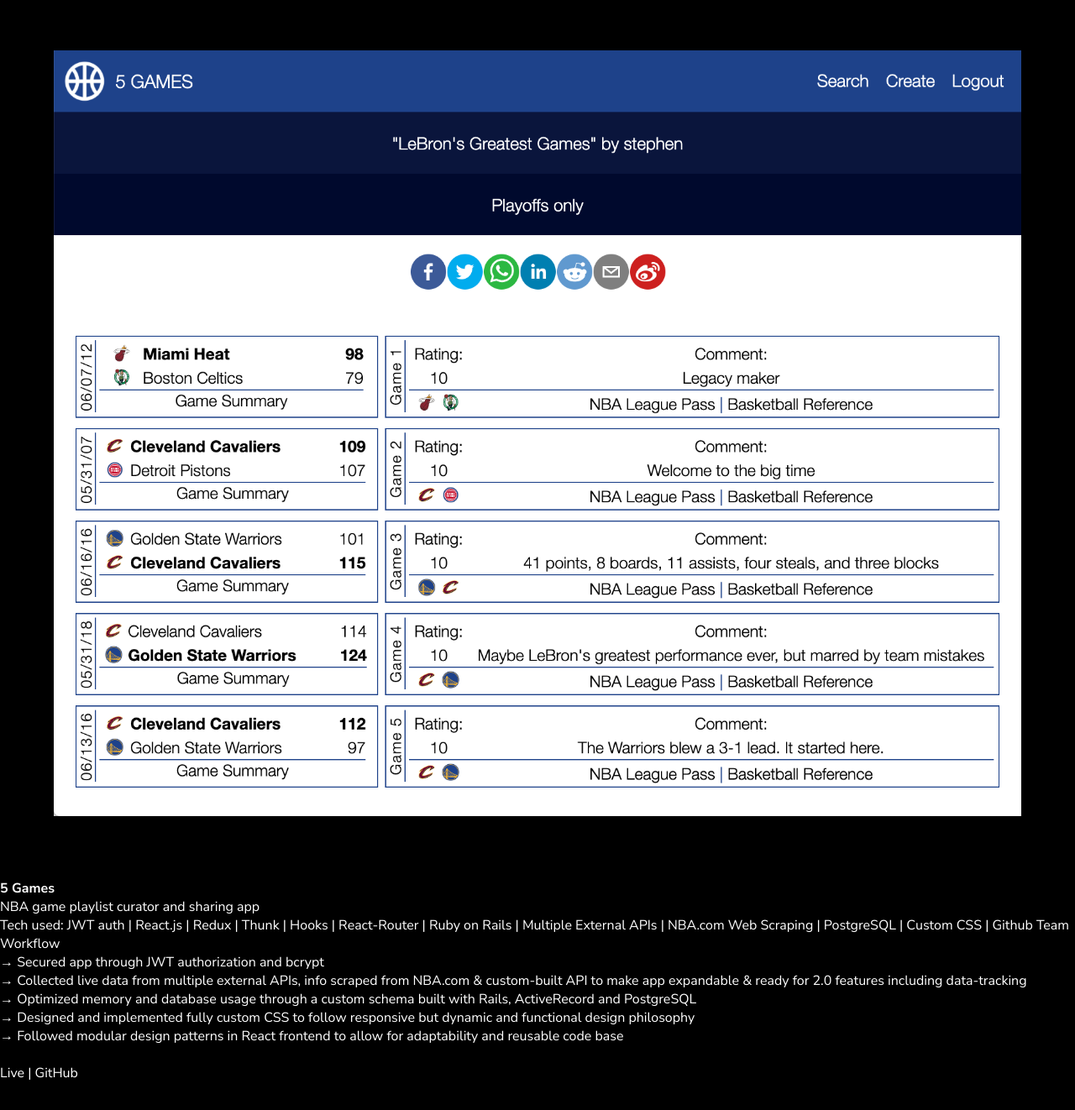
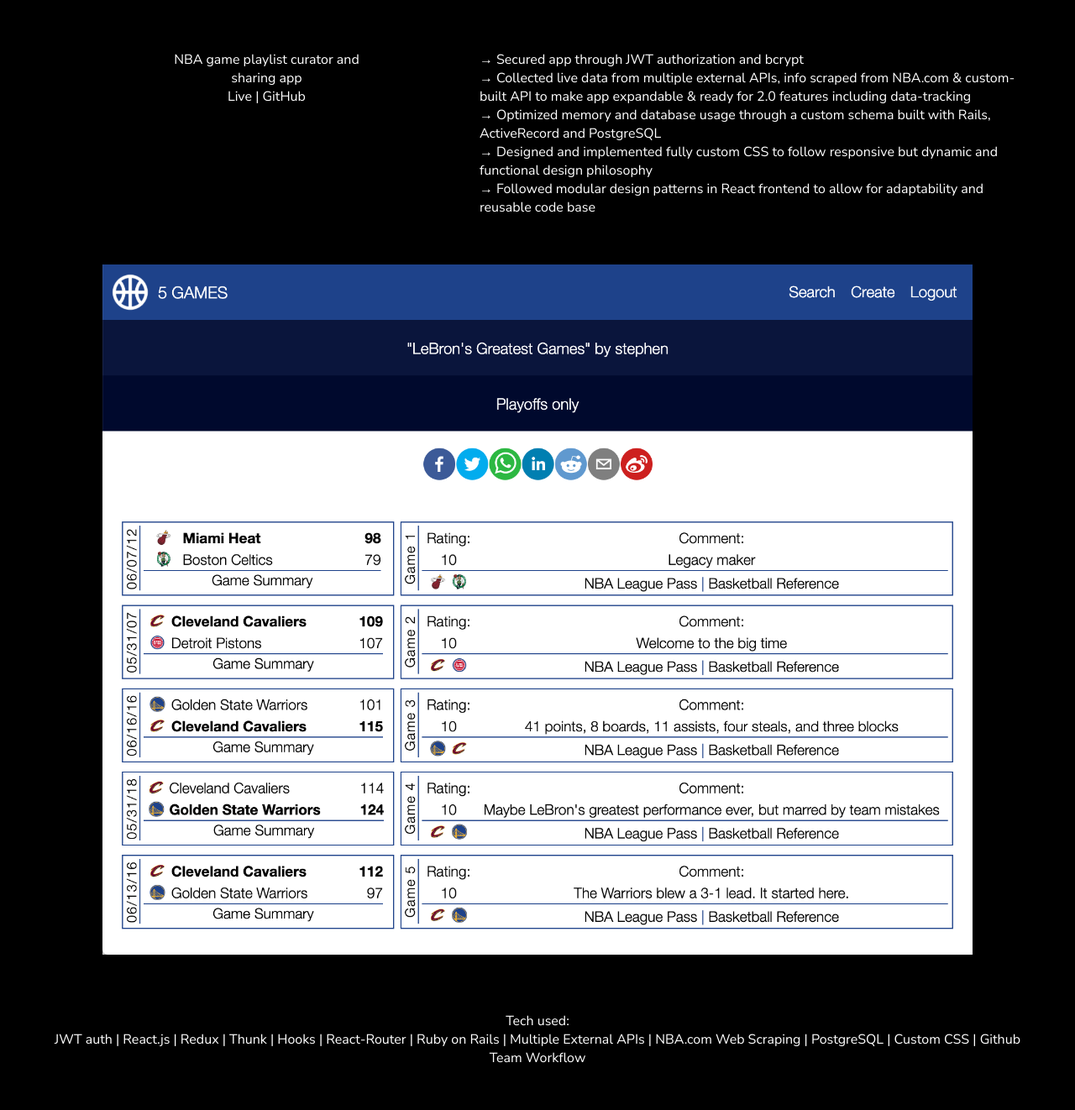
Before and after one commit to stephenkeating/keating-portfolio, a React (Create React App) app: page /#/fivegames in a window 1280 px wide. Shown: the part 508-1830 px from the top of the page at 84% size. Before the commit the page ends 1797 px from the top, so only its background shows below. Built offline with nearby package versions, Linux system fonts and the light colour scheme.

Commit message:
styling project pages

```diff
--- a/src/App.css
+++ b/src/App.css
@@ -150,6 +150,10 @@
   margin: 5%;
 }
 
+.project-page-tech {
+  text-align: center;
+}
+
 .project-page-row {
   display: flex;
 }
--- a/src/Pages/Earworm.js
+++ b/src/Pages/Earworm.js
@@ -30,16 +30,6 @@
               {' | '}
               <a href={github} target="_blank" rel="noopener noreferrer">GitHub</a>
             </div>
-            <br></br>
-            <div className='project-page-tech'>
-              {'Tech used: '}
-              <br></br>
-              { tech.map((t, i) =>
-                          <span key={i}>
-                            { (i ? ' | ': '') + t }
-                          </span>
-              )}
-            </div>
           </div>
           <div className='project-page-column'>
             <div className='project-page-bullets'>
@@ -51,10 +41,19 @@
             </div>
           </div>
         </div>
+        <h1>
+          <img className='project-page-image' src={ require(`../Assets/${shortName}.png`) } alt={`${title} screenshot`}/>
+        </h1>
+        <div className='project-page-tech'>
+                {'Tech used: '}
+                <br></br>
+                { tech.map((t, i) =>
+                            <span key={i}>
+                              { (i ? ' | ': '') + t }
+                            </span>
+                )}
+        </div>
       </div>
-      <h1>
-        <img className='project-page-image' src={ require(`../Assets/${shortName}.png`) } alt={`${title} screenshot`}/>
-      </h1>
     </div>
   )
 };
--- a/src/Pages/FiveGames.js
+++ b/src/Pages/FiveGames.js
@@ -17,39 +17,44 @@
   return (
     <div className='project-page'>
       <h1 className='product-page-title'>
-        {title}
+        <a href={url} target="_blank" rel="noopener noreferrer">{title}</a>
       </h1>
-      <h1>
-        <img className='project-page-image' src={ require(`../Assets/${shortName}.png`) } alt={`${title} screenshot`}/>
-      </h1>
-      <div className='project-page-sub-title'>
-        {title}
-      </div>
+      <div className='project-page-body'>
+        <div className='project-page-row'>
+          <div className='project-page-column left-column'>
             <div className='project-page-description'>
               { description }
             </div>
-      <div className='project-page-tech'>
-        {'Tech used: '}
-        { tech.map((t, i) =>
-                    <span>
-                      { (i ? ' | ': '') + t }
-                    </span>
-        )}
-      </div>
-      <div className='project-page-bullets'>
-        { bullets.map(bullet =>
-                      <div>
-                        {'→ '}{ bullet }
-                      </div>
-          )}
-      </div>
-      <br></br>
             <div className='project-page-links'>
               <a href={url} target="_blank" rel="noopener noreferrer">Live</a>
               {' | '}
               <a href={github} target="_blank" rel="noopener noreferrer">GitHub</a>
             </div>
           </div>
+          <div className='project-page-column'>
+            <div className='project-page-bullets'>
+              { bullets.map((bullet, i) =>
+                            <div key={i}>
+                              {'→ '}{ bullet }
+                            </div>
+                )}
+            </div>
+          </div>
+        </div>
+        <h1>
+          <img className='project-page-image' src={ require(`../Assets/${shortName}.png`) } alt={`${title} screenshot`}/>
+        </h1>
+        <div className='project-page-tech'>
+                {'Tech used: '}
+                <br></br>
+                { tech.map((t, i) =>
+                            <span key={i}>
+                              { (i ? ' | ': '') + t }
+                            </span>
+                )}
+        </div>
+      </div>
+    </div>
   )
 };
 
--- a/src/Pages/StockTracker.js
+++ b/src/Pages/StockTracker.js
@@ -17,39 +17,44 @@
   return (
     <div className='project-page'>
       <h1 className='product-page-title'>
-        {title}
+        <a href={url} target="_blank" rel="noopener noreferrer">{title}</a>
       </h1>
-      <h1>
-        <img className='project-page-image' src={ require(`../Assets/${shortName}.png`) } alt={`${title} screenshot`}/>
-      </h1>
-      <div className='project-page-sub-title'>
-        {title}
-      </div>
+      <div className='project-page-body'>
+        <div className='project-page-row'>
+          <div className='project-page-column left-column'>
             <div className='project-page-description'>
               { description }
             </div>
-      <div className='project-page-tech'>
-        {'Tech used: '}
-        { tech.map((t, i) =>
-                    <span>
-                      { (i ? ' | ': '') + t }
-                    </span>
-        )}
-      </div>
-      <div className='project-page-bullets'>
-        { bullets.map(bullet =>
-                      <div>
-                        {'→ '}{ bullet }
-                      </div>
-          )}
-      </div>
-      <br></br>
             <div className='project-page-links'>
               <a href={url} target="_blank" rel="noopener noreferrer">Live</a>
               {' | '}
               <a href={github} target="_blank" rel="noopener noreferrer">GitHub</a>
             </div>
           </div>
+          <div className='project-page-column'>
+            <div className='project-page-bullets'>
+              { bullets.map((bullet, i) =>
+                            <div key={i}>
+                              {'→ '}{ bullet }
+                            </div>
+                )}
+            </div>
+          </div>
+        </div>
+        <h1>
+          <img className='project-page-image' src={ require(`../Assets/${shortName}.png`) } alt={`${title} screenshot`}/>
+        </h1>
+        <div className='project-page-tech'>
+                {'Tech used: '}
+                <br></br>
+                { tech.map((t, i) =>
+                            <span key={i}>
+                              { (i ? ' | ': '') + t }
+                            </span>
+                )}
+        </div>
+      </div>
+    </div>
   )
 };
 
```
Lines whose indentation alone changed are shown as unchanged.
